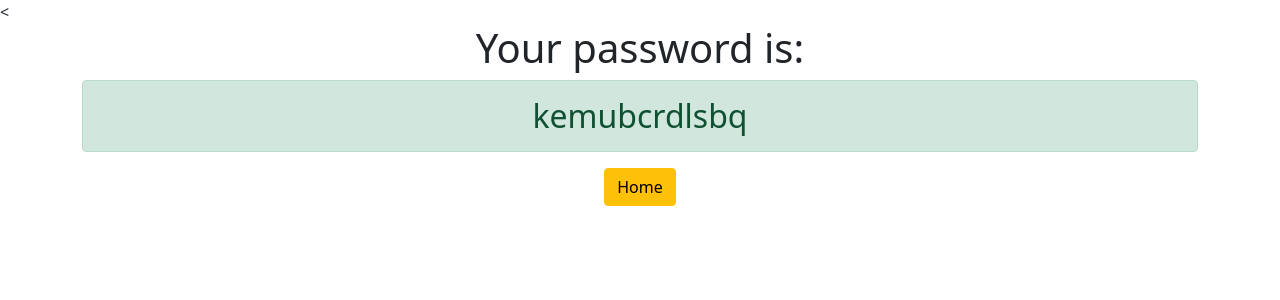
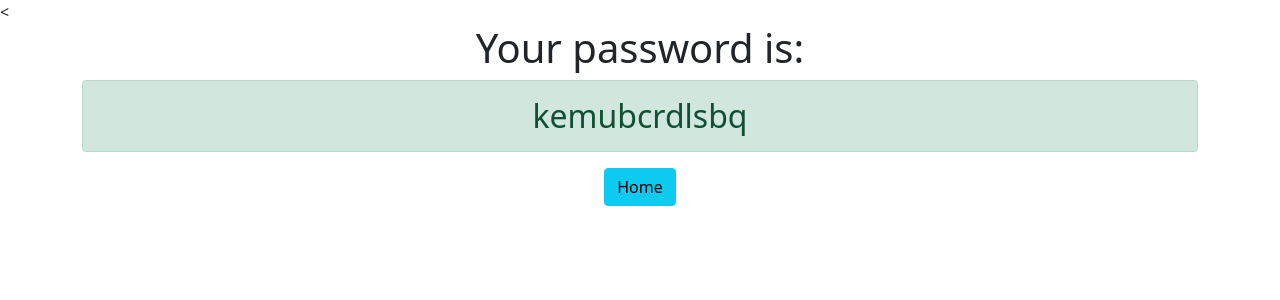
Before and after one commit to dorrinsam/django3-password-generator, a Django app: page /password/ in a window 1280 px wide. Shown: the top 300 px of the page. Run offline with Django 3.2, Linux system fonts and the light colour scheme.

Commit message:
I made some tweaks

```diff
--- a/generator/templates/generator/password.html
+++ b/generator/templates/generator/password.html
@@ -3,5 +3,5 @@
 <div class="container text-center">
     <h1>Your password is:</h1>
     <h2 class="alert alert-success">{{ password }}</h2>
-    <a href="{% url 'home' %}" class="btn btn-warning">Home</a>
+    <a href="{% url 'home' %}" class="btn btn-info">Home</a>
 </div>
--- a/password_generator/settings.py
+++ b/password_generator/settings.py
@@ -20,7 +20,7 @@ BASE_DIR = Path(__file__).resolve().parent.parent
 # See https://docs.djangoproject.com/en/3.1/howto/deployment/checklist/
 
 # SECURITY WARNING: keep the secret key used in production secret!
-SECRET_KEY = '+k=)7$k9b*zg_$1u%!raruz1cm-0(d3f(6e-dv(vs-obwe&8bv'
+SECRET_KEY = '+k=)7$k9b*zg_$1u%!fggghhuigitkyigkgulj;lkraruz1cm-0(d3f(6e-dv(vs-obwe&8bv'
 
 # SECURITY WARNING: don't run with debug turned on in production!
 DEBUG = True
```
